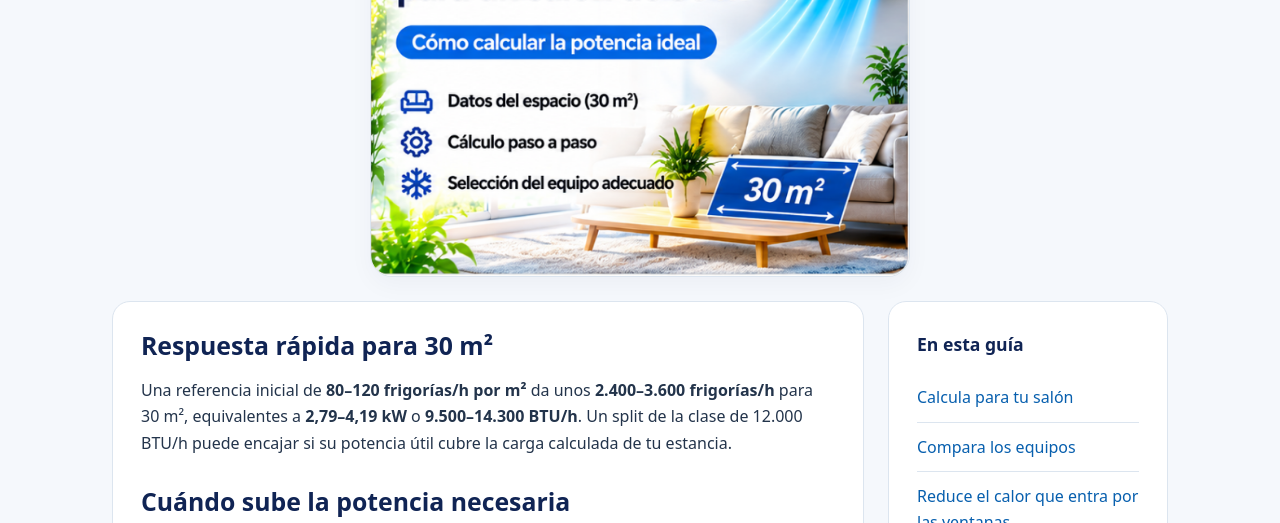
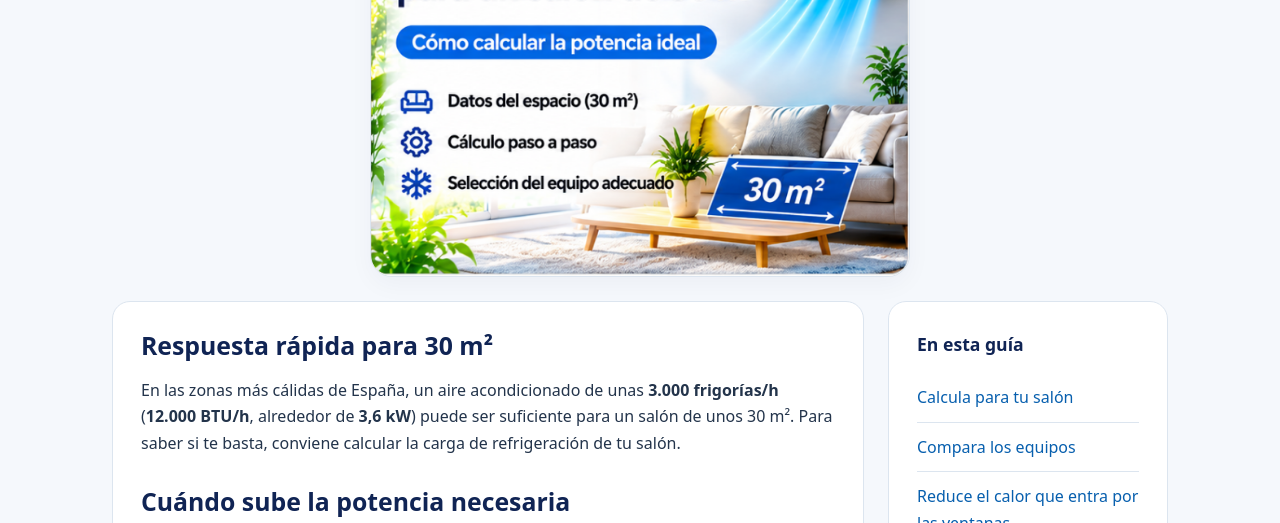
Before and after one commit to merkur12/calculoclima.es, a plain HTML site: page aire-acondicionado-30m2.html in a window 1280 px wide. Shown: the part 277-800 px from the top of the page. Drawn offline with nearby package versions, Linux system fonts and the light colour scheme.

Commit message:
Add files via upload

```diff
--- a/aire-acondicionado-30m2.html
+++ b/aire-acondicionado-30m2.html
@@ -7,7 +7,7 @@
     <article class="article">
 
       <h2>Respuesta rápida para 30 m²</h2>
-      <p>Una referencia inicial de <strong>80–120 frigorías/h por m²</strong> da unos <strong>2.400–3.600 frigorías/h</strong> para 30 m², equivalentes a <strong>2,79–4,19 kW</strong> o <strong>9.500–14.300 BTU/h</strong>. Un split de la clase de 12.000 BTU/h puede encajar si su potencia útil cubre la carga calculada de tu estancia.</p>
+      <p>En las zonas más cálidas de España, un aire acondicionado de unas <strong>3.000 frigorías/h</strong> (<strong>12.000 BTU/h</strong>, alrededor de <strong>3,6 kW</strong>) puede ser suficiente para un salón de unos 30 m². Para saber si te basta, conviene calcular la carga de refrigeración de tu salón.</p>
       <h2>Cuándo sube la potencia necesaria</h2>
       <p>El <a href="/#ornek-klima-hesabi">ejemplo detallado en Valencia</a> parte de un salón de 30 m² en planta intermedia, con altura de 2,80 m, aislamiento medio y tres personas. La fachada principal y las ventanas miran al sur. La pared exterior mide 6 m, con doble vidrio en carpintería de PVC y un 60 % de huecos, equivalente a 10,08 m² de vidrio.</p>
       <p>El formulario tiene seleccionadas dos fachadas. Como la orientación de la segunda queda sin indicar, el motor calcula la principal. El resultado inicial es <strong>4,32 kW · 14.742 BTU/H - 3.715 fg/h</strong> y la primera propuesta es un split mural de <strong>18.000 BTU/h</strong>.</p>
```
